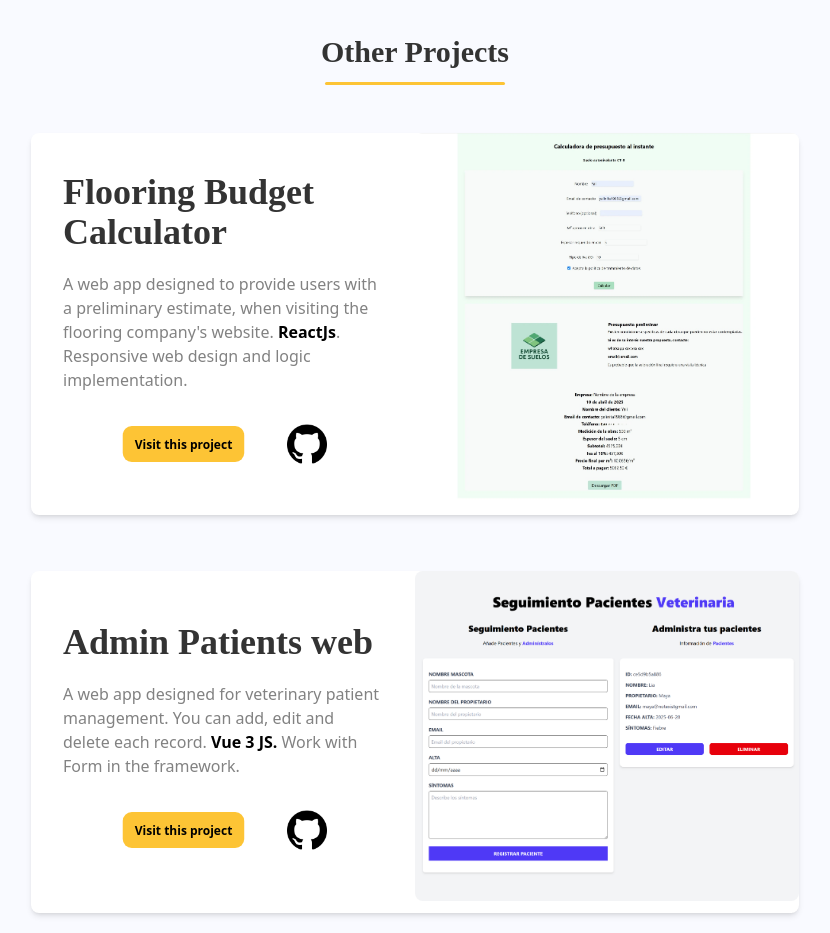
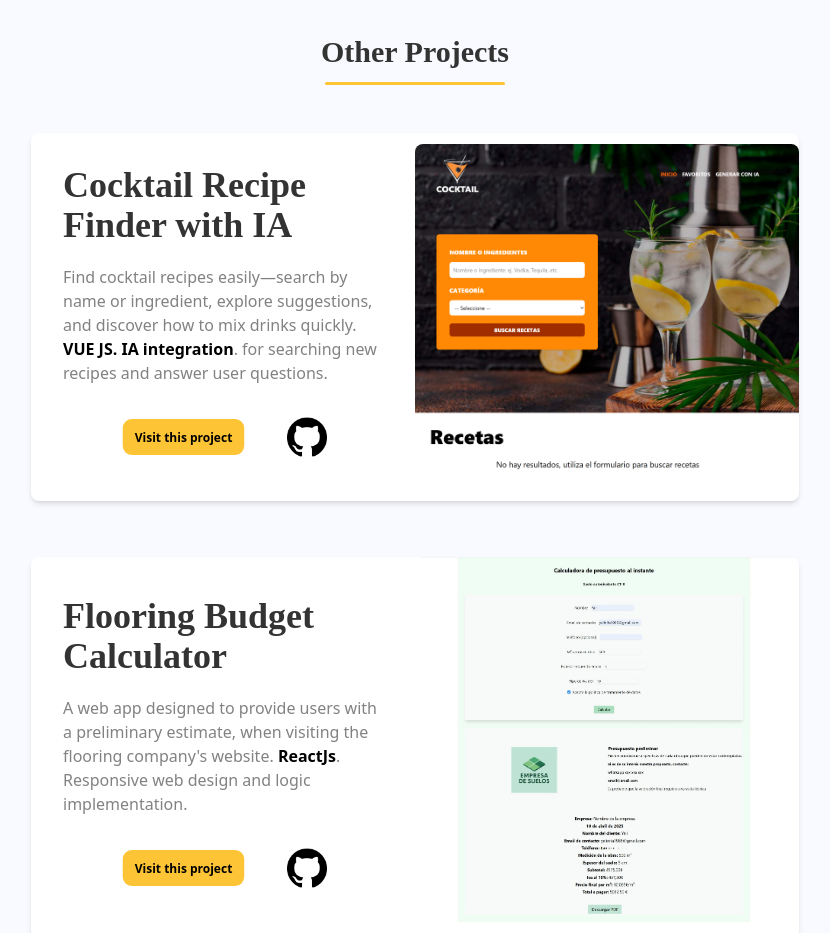
Before and after one commit to yali1986/MyPortfolio, a website: page index.html in a window 1280 px wide. Shown: the part 1600-2533 px from the top of the page, without its empty margins (225-1055 px from the left). Drawn offline with Linux system fonts and the light colour scheme.

Commit message:
Recipes Cocktails Project with IA

```diff
--- a/index.html
+++ b/index.html
@@ -486,6 +486,28 @@
       <h2 class="font-bold text-secundary self-center flex text-3xl mt-10 mb-3 font-lora">
         Other Projects</h2>
       <div class="h-[3px] bg-primary w-[180px] mb-4 md:mb-8 rounded-full" aria-hidden="true"></div>
+
+ <!-- Card0 -->
+<div class="card flex flex-col sm:flex-row md:w-2/3 xl:w-3/5 2xl:w-1/3 m-4 sm:mb-10 rounded-lg bg-white shadow-md items-center pb-3">
+  <div class="flex flex-col w-full sm:w-1/2 justify-start sm:justify-center p-8">
+    <h3 class="project-name">Cocktail Recipe Finder with IA</h3>
+    <p class="color-p my-2">Find cocktail recipes easily—search by name or ingredient, explore suggestions, and discover how to mix drinks quickly. <span class="font-bold text-black">VUE JS. IA integration</span>. for searching new recipes and answer user questions.</p>
+    <div class="flex justify-evenly mt-6 items-center">
+      <div class="flex self-center">
+        <a href="https://cocktail-recipe-finder.vercel.app/" class="button-yelow hover:bg-primary/50 me-2 xl:scale-150 xl:ms-6 text-[8px]" target="_blank">Visit this project</a>
+      </div>
+      <a href="https://github.com/yali1986/Cocktail-Recipe-Finder" target="_blank" >
+        <img src="./assets/icons/logotipo-de-github.webp" alt="Github icon" class="w-10">
+      </a>
+    </div>
+  </div>
+  <div class="relative overflow-visible flex justify-center items-center w-2/3 sm:w-1/2">
+    <img src="./assets/Recetas.webp" alt="Flooring Budget Calculator"
+      class="h-auto rounded-lg transform transition-transform duration-300 sm:hover:scale-125">
+  </div>
+</div>
+<!-- Card0 -->
+
  <!-- Card1 -->
 <div class="card flex flex-col sm:flex-row md:w-2/3 xl:w-3/5 2xl:w-1/3 m-4 sm:mb-10 rounded-lg bg-white shadow-md items-center pb-3">
   <div class="flex flex-col w-full sm:w-1/2 justify-start sm:justify-center p-8">
```
Also changed, not shown: assets/Receta-con-IA.webp (added), assets/Recetas.webp (added).
